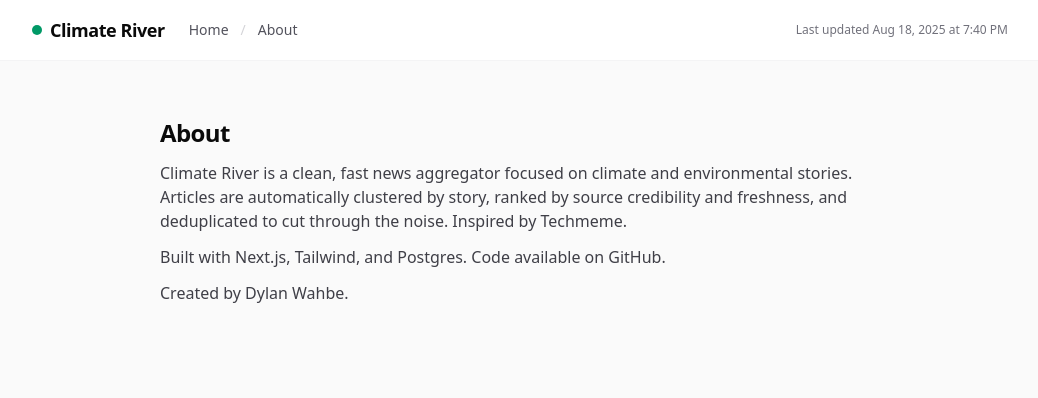
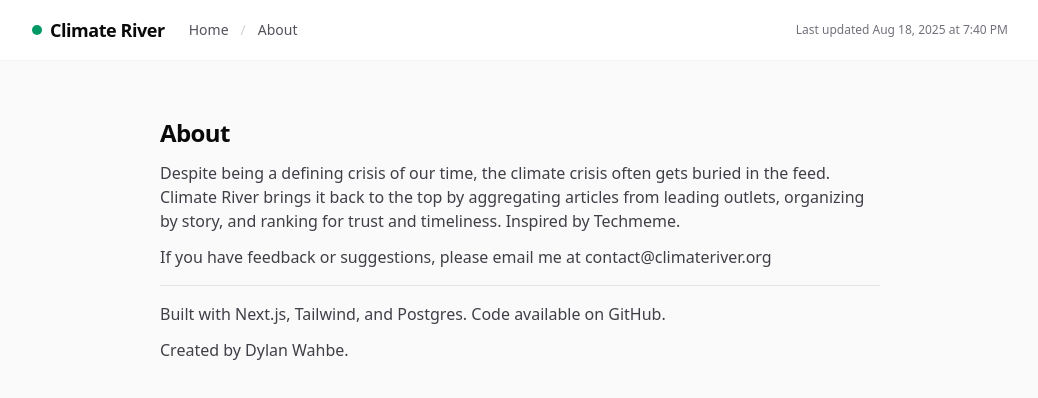
Before and after one commit to dwahbe/climate-river, a Next.js app: page /about in a window 1280 px wide. Shown: the top 398 px of the page, without its empty margins (120-1158 px from the left). Built offline with nearby package versions, Linux system fonts and the light colour scheme.

Commit message:
Small copy updates

```diff
--- a/app/about/page.tsx
+++ b/app/about/page.tsx
@@ -6,10 +6,10 @@ export default function AboutPage() {
     <div className="mx-auto max-w-3xl px-4 sm:px-6 py-8 content">
       <h1 className="text-2xl font-semibold tracking-tight">About</h1>
       <p className="mt-3 text-zinc-700">
-        Climate River is a clean, fast news aggregator focused on climate and
-        environmental stories. Articles are automatically clustered by story,
-        ranked by source credibility and freshness, and deduplicated to cut
-        through the noise. Inspired by{' '}
+        Despite being a defining crisis of our time, the climate crisis often
+        gets buried in the feed. Climate River brings it back to the top by
+        aggregating articles from leading outlets, organizing by story, and
+        ranking for trust and timeliness. Inspired by{' '}
         <a
           href="https://techmeme.com"
           target="_blank"
@@ -20,6 +20,11 @@ export default function AboutPage() {
         </a>
         .
       </p>
+      <p className="mt-3 text-zinc-700">
+        If you have feedback or suggestions, please email me at
+        contact@climateriver.org
+      </p>
+      <hr className="my-4 border-zinc-200" />
       <p className="mt-3 text-zinc-700">
         Built with Next.js, Tailwind, and Postgres.{' '}
         <a
@@ -32,6 +37,7 @@ export default function AboutPage() {
         </a>
         .
       </p>
+
       <p className="mt-3 text-zinc-700">
         Created by{' '}
         <a
```
